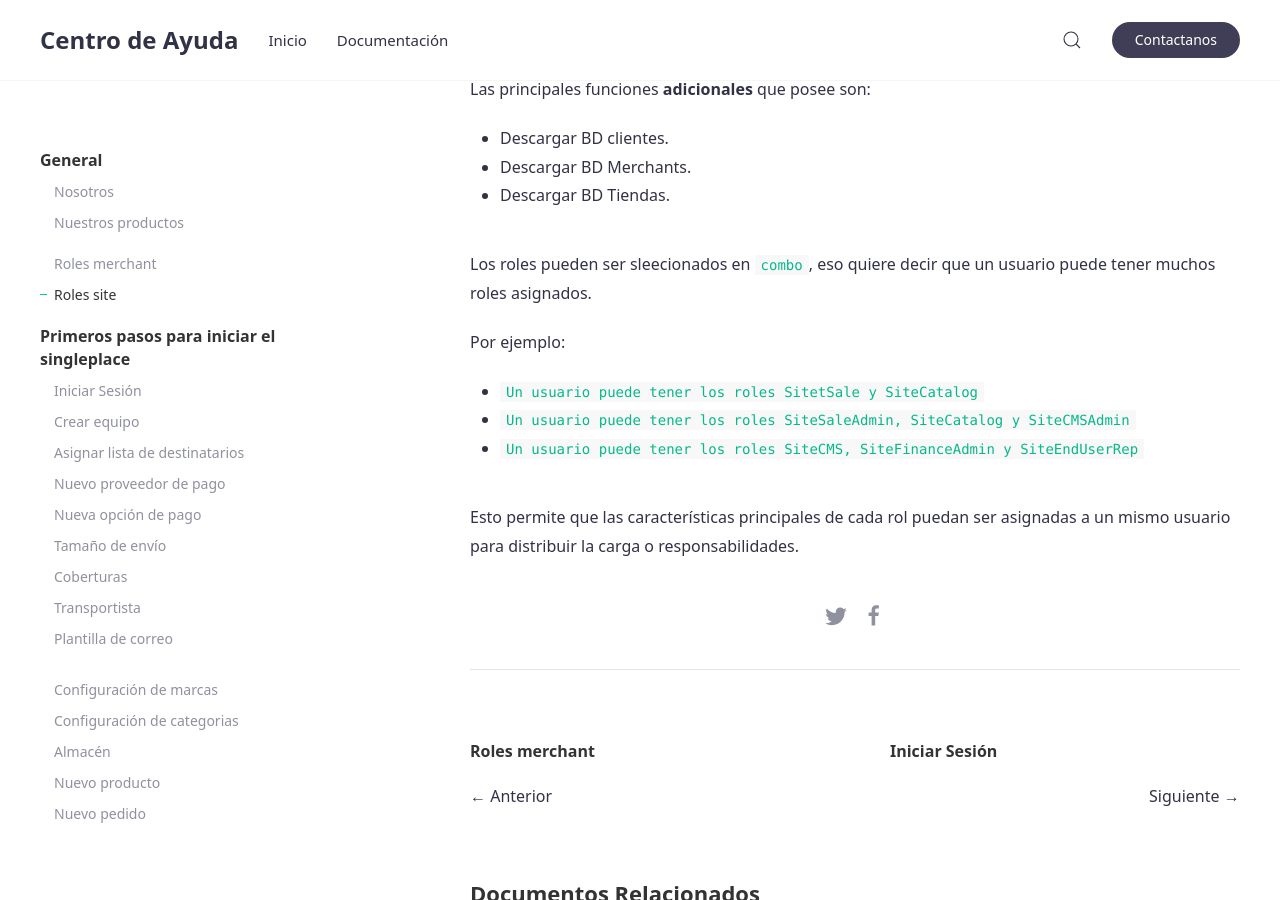
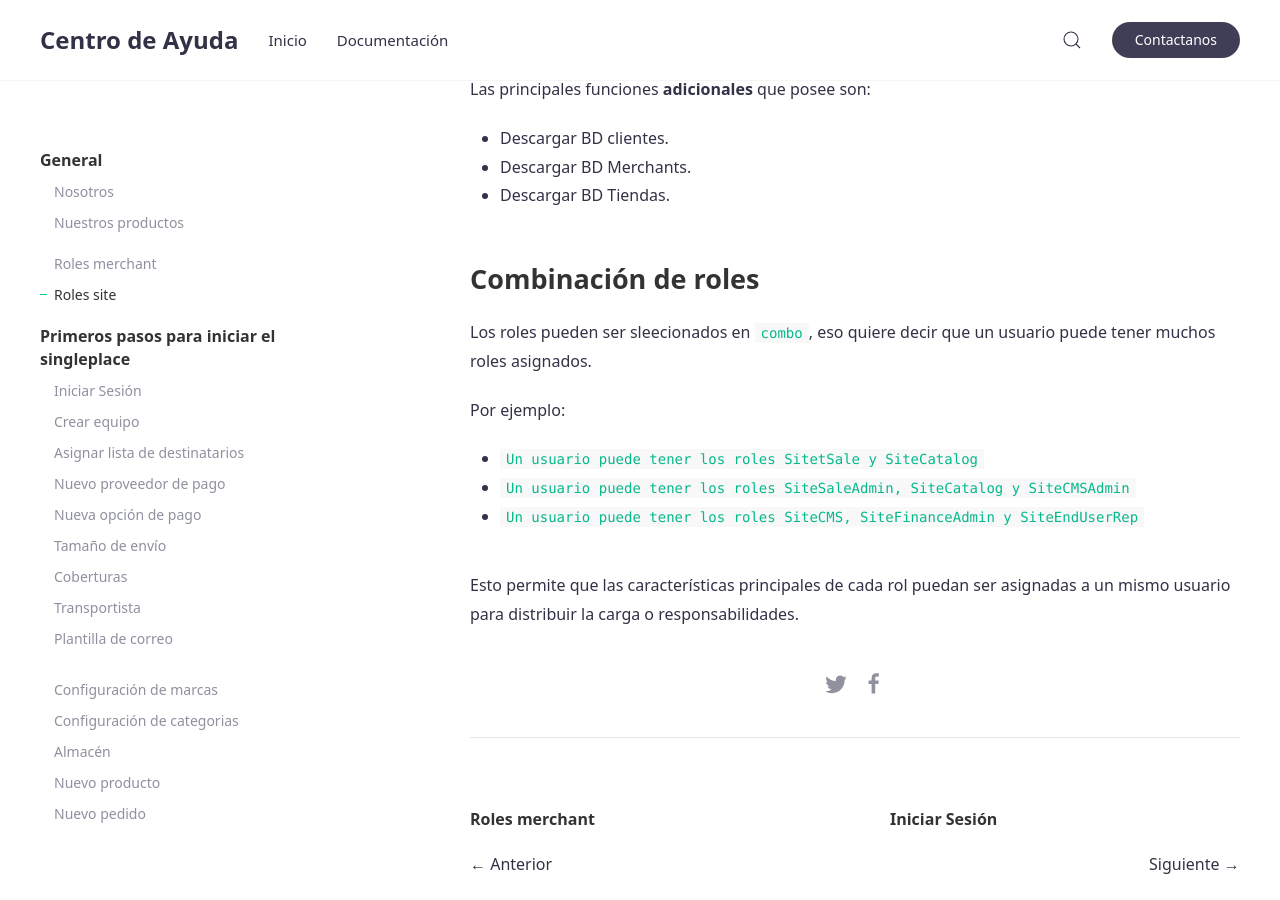
Before and after one commit to jztechpe/docshelp-old, a Jekyll site: the page built from docs/_docs/general/roles-site.md, in a window 1280 px wide and 900 px high, scrolled down 5954 px. Built offline with Jekyll 4.4.1, drawn with Linux system fonts in a browser that asks for light colours.

Commit message:
Update roles-site.md

```diff
--- a/docs/_docs/general/roles-site.md
+++ b/docs/_docs/general/roles-site.md
@@ -165,6 +165,8 @@ Las principales funciones **adicionales** que posee son:
 - Descargar BD Merchants.
 - Descargar BD Tiendas.
 
+## Combinación de roles
+
 Los roles pueden ser sleecionados en `combo`, eso quiere decir que un usuario puede tener muchos roles asignados.
 
 Por ejemplo:
```
